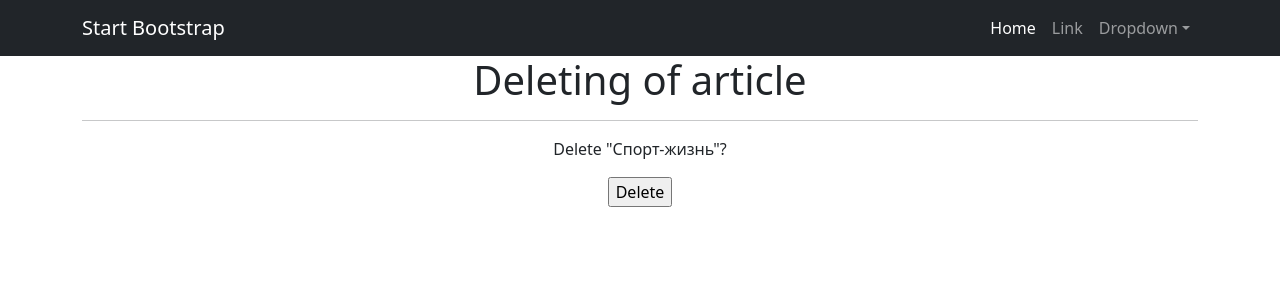
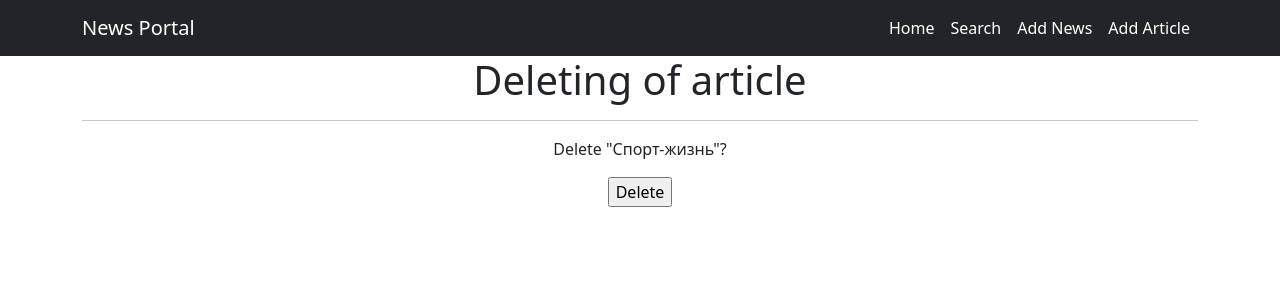
Before and after one commit to IlyacloudDev/News_Portal, a Django app: page /posts/articles/1/delete/ in a window 1280 px wide. Shown: the top 300 px of the page. Run offline with Django 4.2, Linux system fonts and the light colour scheme; a user stored in the database is signed in; data comes from the database, SQL or seed files in the repository; parts of the project's set-up code (start-up, migrations or seed data) failed here and were passed over; some libraries are stand-ins or nearby versions.

Commit message:
was changed site header

```diff
--- a/News_Portal/templates/default.html
+++ b/News_Portal/templates/default.html
@@ -18,21 +18,14 @@
         <!-- Responsive navbar-->
         <nav class="navbar navbar-expand-lg navbar-dark bg-dark">
             <div class="container">
-                <a class="navbar-brand" href="#">Start Bootstrap</a>
+                <a class="navbar-brand" href="#">News Portal</a>
                 <button class="navbar-toggler" type="button" data-bs-toggle="collapse" data-bs-target="#navbarSupportedContent" aria-controls="navbarSupportedContent" aria-expanded="false" aria-label="Toggle navigation"><span class="navbar-toggler-icon"></span></button>
                 <div class="collapse navbar-collapse" id="navbarSupportedContent">
                     <ul class="navbar-nav ms-auto mb-2 mb-lg-0">
-                        <li class="nav-item"><a class="nav-link active" aria-current="page" href="#">Home</a></li>
-                        <li class="nav-item"><a class="nav-link" href="#">Link</a></li>
-                        <li class="nav-item dropdown">
-                            <a class="nav-link dropdown-toggle" id="navbarDropdown" href="#" role="button" data-bs-toggle="dropdown" aria-expanded="false">Dropdown</a>
-                            <ul class="dropdown-menu dropdown-menu-end" aria-labelledby="navbarDropdown">
-                                <li><a class="dropdown-item" href="#">Action</a></li>
-                                <li><a class="dropdown-item" href="#">Another action</a></li>
-                                <li><hr class="dropdown-divider" /></li>
-                                <li><a class="dropdown-item" href="#">Something else here</a></li>
-                            </ul>
-                        </li>
+                        <li class="nav-item"><a class="nav-link active" href="{% url 'posts_list' %}">Home</a></li>
+                         <li class="nav-item"><a class="nav-link active" href="{% url 'post_search' %}">Search</a></li>
+                        <li class="nav-item"><a class="nav-link active" href="{% url 'news_creating' %}">Add News</a></li>
+                        <li class="nav-item"><a class="nav-link active" href="{% url 'article_creating' %}">Add Article</a></li>
                     </ul>
                 </div>
             </div>
```
